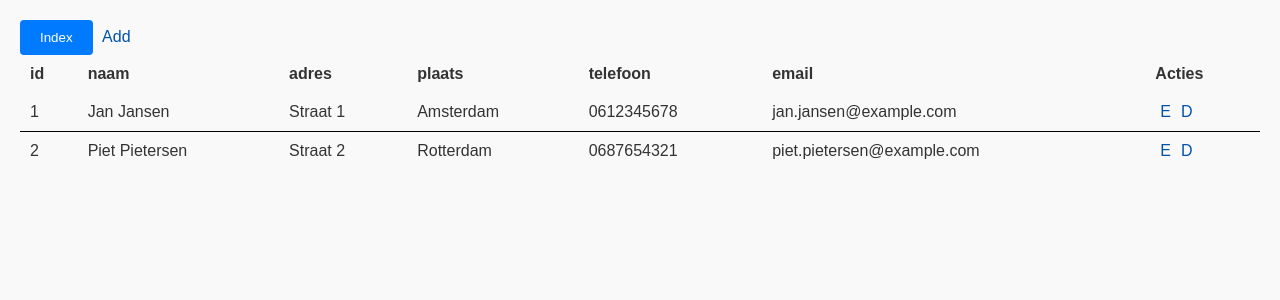
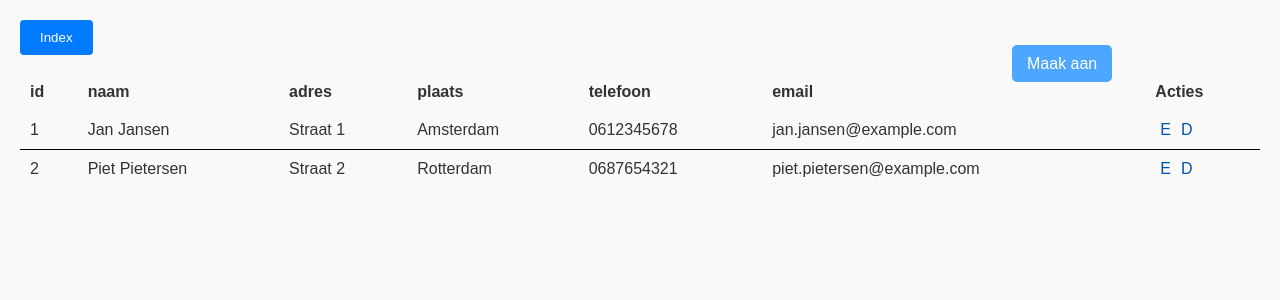
Before and after one commit to StijnVerbakel/examen, a PHP site: page /crud.php in a window 1280 px wide. Shown: the top 300 px of the page. Run offline with PHP 8.4, Linux system fonts and the light colour scheme; the visitor is signed in with stand-in values (Sample User, id 1); data comes from the database, SQL or seed files in the repository.

Commit message:
styling nogsteets table

```diff
--- a/Oop.php
+++ b/Oop.php
@@ -130,8 +130,8 @@ class Table // Crud table + delete
 
 
         {
-
-            echo "<a href='add.php?table=". $table. "'>Add</a>";
+            echo "<br>";
+            echo "<a href='add.php?table=". $table. "'class='add'>Maak aan</a>";
             // Haal de kolomnamen op uit de database
             $stmt = $conn->prepare("DESCRIBE $table");
             $stmt->execute();
--- a/styles.css
+++ b/styles.css
@@ -19,6 +19,22 @@ tr {
 }
 tr:last-child {
     border-bottom: none;
+}
+
+.add {
+    background-color: #4da6ff; /* Light blue */
+    color: white; /* White text */
+    border: none;
+    padding: 10px 15px;
+    font-size: 16px;
+    cursor: pointer;
+    border-radius: 5px;
+    transition: background-color 0.3s ease;
+    margin-left: 80%;
+}
+
+.add:hover {
+    background-color: #1a8cff; /* Darker blue on hover */
 }
 
 
```
